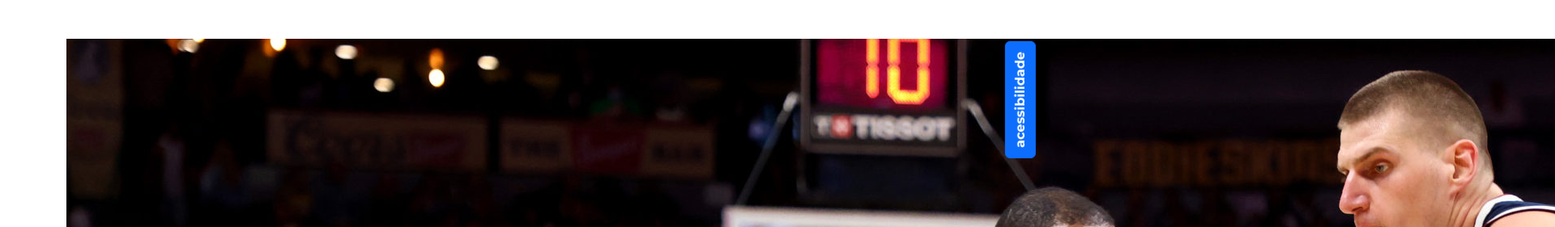
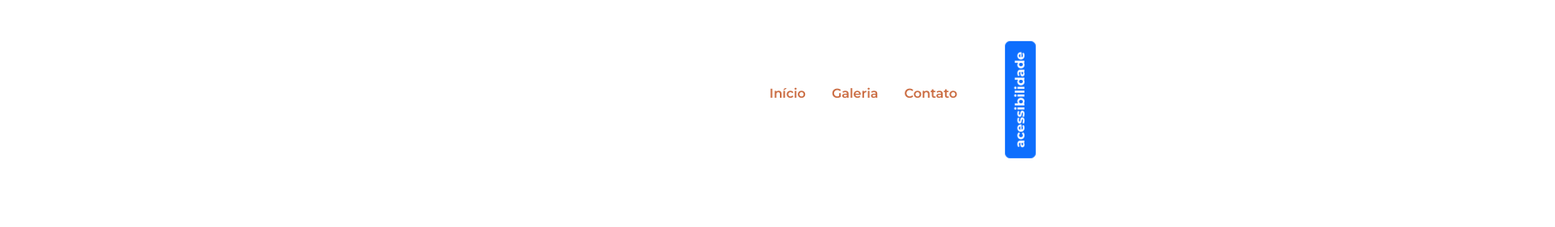
Before and after one commit to jorgepontio/nba, a plain HTML site: page index.html in a window 1280 px wide. Shown: the top 281 px of the page at 81% size, 1920 px wide, since content can reach past the window. Drawn offline with nearby package versions, Linux system fonts and the light colour scheme.

Commit message:
Update index.html

```diff
--- a/index.html
+++ b/index.html
@@ -15,7 +15,7 @@
     <header class=" p-5">
 
         <nav class="container d-flex justify-content-between align-items-center" >
-            <img src="GettyImages-1438226167-scaled.jpg" class="nav-img " loading="lazy">
+            <img src="" class="nav-img " loading="lazy">
             <ul class="nav mt-5">
                 <li class="nav-item"><a class="nav-link" href="#inicio">Início</a></li>
                 <li class="nav-item"><a class="nav-link" href="#galeria">Galeria</a></li>
```
